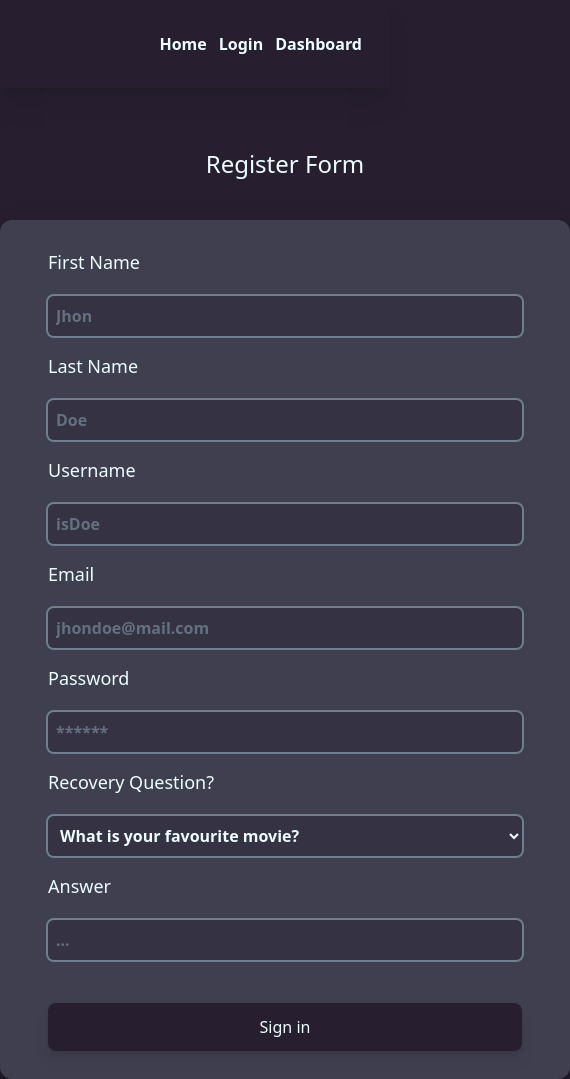
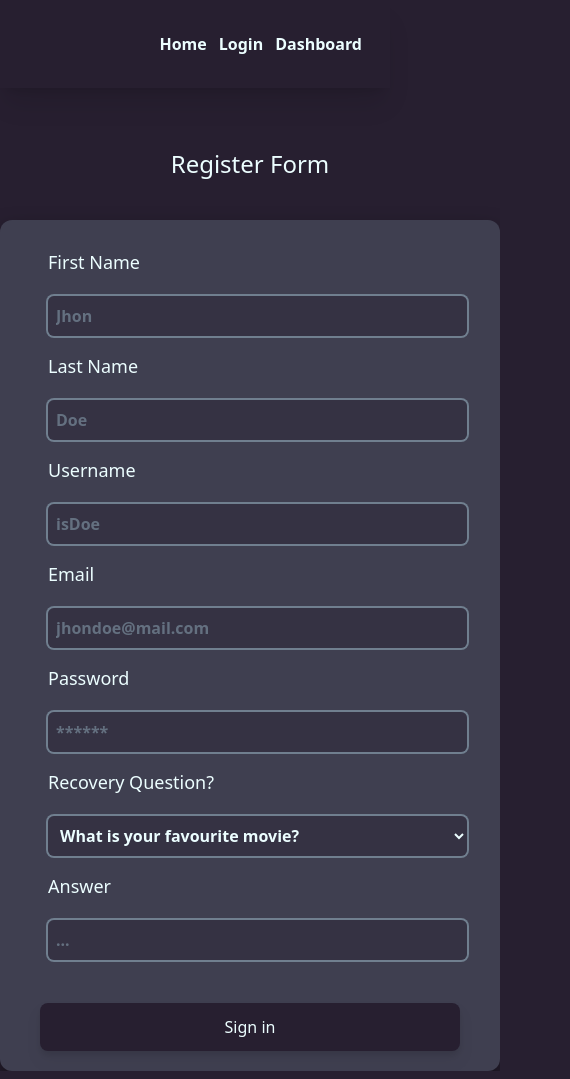
Before and after one commit to valenne/strongbox-app, a React (Vite) app in the folder client/: page /register in a window 390 px wide. Shown: the whole page, 570 px wide, since content can reach past the window. Built offline with nearby package versions, Linux system fonts and the light colour scheme.

Commit message:
few changes: responsive form

```diff
--- a/client/src/App.jsx
+++ b/client/src/App.jsx
@@ -14,12 +14,15 @@ function App () {
   return (
     <main>
       <Header />
+
+      <div className=''>
         <Routes>
           <Route path='/' element={<Home />} />
           <Route path='/register' element={<Register />} />
           <Route path='/login' element={<Login />} />
           <Route path='/dashboard' element={<Dashboard />} />
         </Routes>
+      </div>
     </main>
   )
 }
--- a/client/src/components/Home.jsx
+++ b/client/src/components/Home.jsx
@@ -4,8 +4,9 @@ function Home () {
   return (
     <section
       id='hero'
-      className='w-full md:w-[900px]  min-h-screen -z-10 gap-3 grid items-center mx-auto'
+      className='w-full min-h-screen -z-10 gap-3 grid items-center mx-auto'
     >
+      <div className='lg:w-[900px] md:w-[800px] h-full mx-auto grid items-center px-8'>
         <div className='flex flex-col justify-center align-middle'>
           <div>
             <h1 className='text-md text-[#889FAF] font-bold tracking-widest'>
@@ -29,6 +30,7 @@ function Home () {
             </p>
           </div>
         </div>
+      </div>
     </section>
   )
 }
--- a/client/src/components/Register.jsx
+++ b/client/src/components/Register.jsx
@@ -2,7 +2,7 @@
 import React from 'react'
 import Input from './header/register/Input.jsx'
 import { useHandleRegister } from '../hooks/useHandleRegister.js'
-import { useNavigate } from 'react-router-dom'
+import { useNavigate, useLocation } from 'react-router-dom'
 
 // return if the obj has a value inside
 const objectHasData = obj => {
@@ -13,6 +13,9 @@ function Register () {
   const navigate = useNavigate()
   const { loading, error, registerProcess, saveData } =
     useHandleRegister(navigate)
+  const { pathname } = useLocation()
+
+  console.log(pathname)
 
   const handleSubmit = e => {
     e.preventDefault()
@@ -37,16 +40,21 @@ function Register () {
           {loadingAnimation()}
         </div>
       ) : (
+        <div className='w-full h-screen'>
           <div className='flex flex-col justify-center align-middle w-fit m-auto'>
-          <h2 className='text-cyan-50 text-2xl p-5 text-center mt-10 mb-5'>
+            <h2 className='text-cyan-50 text-2xl p-5 text-center mt-32 mb-5'>
               Register Form
             </h2>
             <form
-            className='w-min-fit p-5 rounded-xl bg-[#3F3F50] drop-shadow-[0_10px_10px_rgba(0,0,0,0.5)]'
+              className='w-[500px] p-5 rounded-xl bg-[#3F3F50] drop-shadow-[0_10px_10px_rgba(0,0,0,0.5)]'
               onSubmit={handleSubmit}
             >
-            <div className='flex flex-col gap-2 px-2 w-full'>
-              <Input string='First Name' value='firstName' placeholder='Jhon' />
+              <div className='grid lg:grid-cols-2 gap-2 px-2 md:grid-cols-2 sm:grid-cols-1'>
+                <Input
+                  string='First Name'
+                  value='firstName'
+                  placeholder='Jhon'
+                />
                 <Input string='Last Name' value='lastName' placeholder='Doe' />
                 <Input string='Username' value='username' placeholder='isDoe' />
                 <Input
@@ -74,6 +82,28 @@ function Register () {
                   placeholder='...'
                   type='text'
                 />
+
+                <div
+                  className={`m-auto w-full px-5 grid place-items-center mt-5 ${
+                    pathname === '/register' ? 'hidden' : 'block'
+                  }`}
+                >
+                  <button
+                    className='w-full py-3 px-5 bg-[#271F30] hover:bg-black duration-300 text-cyan-50 rounded-lg drop-shadow-lg border-1 border-solid border-transparent'
+                    style={{
+                      // border: '1px solid transparent',
+                      borderColor: error
+                        ? 'border-red-700'
+                        : 'border-transparent'
+                    }}
+                    type='submit'
+                  >
+                    {loading ? 'Loading...' : 'Sign in'}
+                  </button>
+                </div>
+
+                <p>{error ?? error}</p>
+              </div>
               <div className='m-auto w-full px-5 grid place-items-center mt-5'>
                 <button
                   className='w-full py-3 px-5 bg-[#271F30] hover:bg-black duration-300 text-cyan-50 rounded-lg drop-shadow-lg border-1 border-solid border-transparent'
@@ -86,10 +116,8 @@ function Register () {
                   {loading ? 'Loading...' : 'Sign in'}
                 </button>
               </div>
-
-              <p>{error ?? error}</p>
+            </form>
           </div>
-          </form>
         </div>
       )}
     </>
--- a/client/src/components/header/Header.jsx
+++ b/client/src/components/header/Header.jsx
@@ -5,8 +5,8 @@ import { HelperContext } from '../../context/HelperContext.jsx'
 function Header () {
   const { inDashboard, setInDashboard } = useContext(HelperContext)
   return (
-    <section id='header'>
-      <header className='z-10'>
+    <section id='header' className='z-10 bg-[#271f30] w-full h-[88px] fixed'>
+      <header className='w-full h-min'>
         <Navbar onDashboard={inDashboard} setInDashboard={setInDashboard} />
       </header>
     </section>
@@ -14,3 +14,5 @@ function Header () {
 }
 
 export default Header
+
+// quede arreglando register responsive, luego seguir con login, para continuar con dashboard
--- a/client/src/components/header/register/Input.jsx
+++ b/client/src/components/header/register/Input.jsx
@@ -9,7 +9,7 @@ function Input ({ string, value, placeholder, type = 'text', isTypeSelect }) {
   return (
     <>
       {isTypeSelect ? (
-        <div className='flex flex-col gap-3 m-auto px-5'>
+        <div className=' w-full flex flex-col gap-3 m-auto px-5'>
           <label
             className='text-cyan-50 text-lg pt-2 pr-2 pb-2'
             htmlFor={value}
@@ -17,16 +17,17 @@ function Input ({ string, value, placeholder, type = 'text', isTypeSelect }) {
             {string}
           </label>
           <select
-            className='text-cyan-50 font-semibold placeholder:text-[#b9dfee5b] p-2 caret-[#271F30] outline-none ring-2 ring-[#707F8F] focus:ring-cyan-400 rounded-md bg-[#271f306b]'
+            className='block overflow-hidden text-ellipsis text-cyan-50 font-semibold placeholder:text-[#b9dfee5b] p-2 caret-[#271F30] outline-none ring-2 ring-[#707F8F] focus:ring-cyan-400 rounded-md bg-[#271f306b]'
             name={value}
             id={value}
             required
           >
-            <option value='' disabled>
-              Choose a Question?
-            </option>
             {questions.map((question, index) => (
-              <option key={index} value={question}>
+              <option
+                className='block text-ellipsis'
+                key={index}
+                value={question}
+              >
                 {question}
               </option>
             ))}
--- a/client/src/data/recoveryQuestion.js
+++ b/client/src/data/recoveryQuestion.js
@@ -1,6 +1,6 @@
 export const questions = {
   option_1: 'What is your favourite movie?',
-  option_2: 'In what city or town did your mother and father meet?',
+  option_2: 'In what city did your mother and father meet?',
   option_3: 'What city were you born in?',
   option_4: 'What was the make and model of your first car?'
 }
```
Lines whose indentation alone changed are shown as unchanged.
